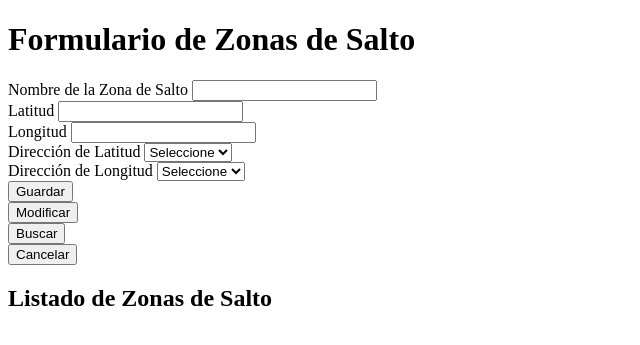
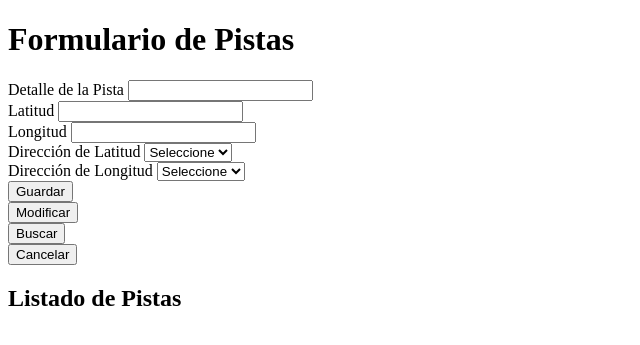
Before and after one commit to lestermaudiel/paracaidistas, a PHP site: template views/pista/index.php in a window 1280 px wide. Shown: the top 345 px of the page, without its empty margins (0-640 px from the left). Run offline with PHP 8.4, Linux system fonts and the light colour scheme; the template is opened without the code that fills it, so the values that code supplies are empty.

Commit message:
correccion de mantenimiento de pistas

```diff
--- a/views/pista/index.php
+++ b/views/pista/index.php
@@ -4,42 +4,42 @@
 <head>
     <meta charset="UTF-8">
     <meta name="viewport" content="width=device-width, initial-scale=1.0">
-    <title>Zonas de Salto</title>
+    <title>Mantenimiento de Pistas</title>
 </head>
 
 <body>
-    <h1 class="text-center">Formulario de Zonas de Salto</h1>
+    <h1 class="text-center">Formulario de Pistas</h1>
     <div class="row justify-content-center mb-5">
-        <form class="col-lg-8 border bg-light p-3" id="formularioZonaSalto">
-            <input type="hidden" name="zona_salto_id" id="zona_salto_id">
+        <form class="col-lg-8 border bg-light p-3" id="formularioPista">
+            <input type="hidden" name="pista_id" id="pista_id">
             <div class="row mb-3">
                 <div class="col">
-                    <label for="zona_salto_nombre">Nombre de la Zona de Salto</label>
-                    <input type="text" name="zona_salto_nombre" id="zona_salto_nombre" class="form-control">
+                    <label for="pista_detalle">Detalle de la Pista</label>
+                    <input type="text" name="pista_detalle" id="pista_detalle" class="form-control">
                 </div>
             </div>
             <div class="row mb-3">
                 <div class="col">
-                    <label for="zona_salto_latitud">Latitud</label>
-                    <input type="number" name="zona_salto_latitud" id="zona_salto_latitud" class="form-control">
+                    <label for="pista_salto_latitud">Latitud</label>
+                    <input type="number" name="pista_salto_latitud" id="pista_salto_latitud" class="form-control">
                 </div>
                 <div class="col">
-                    <label for="zona_salto_longitud">Longitud</label>
-                    <input type="number" name="zona_salto_longitud" id="zona_salto_longitud" class="form-control">
+                    <label for="pista_salto_longitud">Longitud</label>
+                    <input type="number" name="pista_salto_longitud" id="pista_salto_longitud" class="form-control">
                 </div>
             </div>
             <div class="row mb-3">
                 <div class="col">
-                    <label for="zona_salto_direc_latitud">Dirección de Latitud</label>
-                    <select name="zona_salto_direc_latitud" id="zona_salto_direc_latitud" class="form-control">
+                    <label for="pista_salto_direc_latitud">Dirección de Latitud</label>
+                    <select name="pista_salto_direc_latitud" id="pista_salto_direc_latitud" class="form-control">
                         <option value="">Seleccione</option>
                         <option value="N">Norte</option>
                         <option value="S">Sur</option>
                     </select>
                 </div>
                 <div class="col">
-                    <label for="zona_salto_direc_longitud">Dirección de Longitud</label>
-                    <select name="zona_salto_direc_longitud" id="zona_salto_direc_longitud" class="form-control">
+                    <label for="pista_salto_direc_longitud">Dirección de Longitud</label>
+                    <select name="pista_salto_direc_longitud" id="pista_salto_direc_longitud" class="form-control">
                         <option value="">Seleccione</option>
                         <option value="E">Este</option>
                         <option value="O">Oeste</option>
@@ -48,7 +48,7 @@
             </div>
             <div class="row mb-3">
                 <div class="col">
-                    <button type="submit" form="formularioZonaSalto" id="btnGuardar"
+                    <button type="submit" form="formularioPista" id="btnGuardar"
                         class="btn btn-primary w-100">Guardar</button>
                 </div>
                 <div class="col">
@@ -65,11 +65,12 @@
     </div>
     <div class="row justify-content-center" id="divTabla">
         <div class="col-lg-8">
-            <h2>Listado de Zonas de Salto</h2>
-            <table class="table table-bordered table-hover" id="tablaZonaSalto">
+            <h2>Listado de Pistas</h2>
+            <table class="table table-bordered table-hover" id="tablaPista">
             </table>
         </div>
     </div>
-    </body>
+</body>
+
 </html>
-<script src="<?= asset('./build/js/zonasalto/index.js')  ?>"></script>
+<script src="<?= asset('./build/js/pista/index.js') ?>"></script>
```
Also changed, not shown: src/js/pista/index.js (+26 -26 lines).
